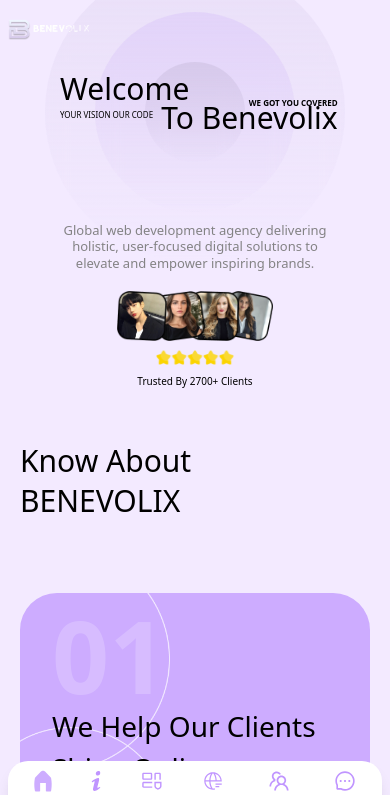
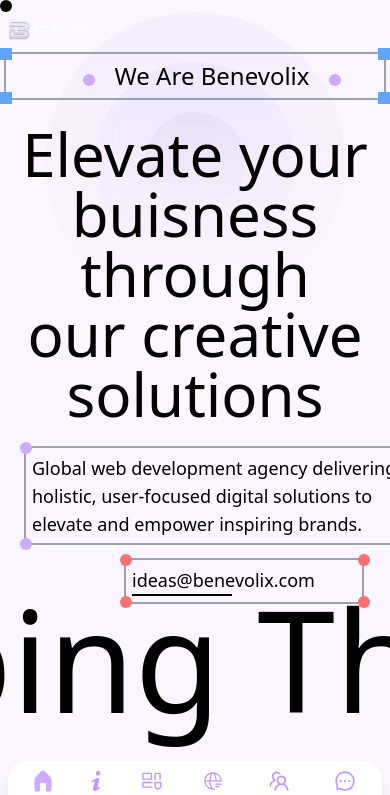
Before and after one commit to MuhammadZan/benevolix, a Next.js app: page / in a window 390 px wide. Shown: the top 795 px of the page. Built offline with nearby package versions, Linux system fonts and the light colour scheme.

Commit message:
hero section change

```diff
--- a/package.json
+++ b/package.json
@@ -14,6 +14,7 @@
     "next": "15.1.2",
     "react": "^19.0.0",
     "react-dom": "^19.0.0",
+    "react-fast-marquee": "^1.6.5",
     "swiper": "^11.1.15"
   },
   "devDependencies": {
--- /dev/null
+++ b/src/app/fonts/index.ts
@@ -0,0 +1,6 @@
+import { Montserrat } from "next/font/google";
+
+export const montserrat = Montserrat({
+  weight: "variable",
+  subsets: ["latin"],
+});
--- a/src/components/home/about.tsx
+++ b/src/components/home/about.tsx
@@ -98,7 +98,7 @@ const About = () => {
       .fromTo(
         ".portfolio",
         { xPercent: 130, rotate: 5, scale: 1.4, opacity: 0.7 },
-        { xPercent: 0, rotate: 0, scale: 1, opacity: 1 },
+        { xPercent: 0, rotate: 0, scale: 1, opacity: 1,ease:"power2.out" },
         "<"
       )
       .fromTo(".slider", { opacity: 0, y: 100 }, { opacity: 1, y: 0 })
@@ -112,7 +112,7 @@ const About = () => {
         justifyContent: "center",
         alignItems: "center",
       })
-      .fromTo(".tech-stack-text", { y: 5, scaleY: 0 }, { y: 0, scaleY: 1 })
+      .fromTo(".tech-stack-text", { y: 5, scale:0,opacity:0.5,transformOrigin:"bottom" }, { y: 0,scale:1,opacity:1 })
       .fromTo(
         ".contact-text",
         { opacity: 0, y: 10 },
--- a/src/components/home/heroSection.tsx
+++ b/src/components/home/heroSection.tsx
@@ -1,27 +1,101 @@
 import React, { useEffect, useState } from "react";
 import Image from "next/image";
-import c1 from "@/app/images/c1.png";
-import c2 from "@/app/images/c2.png";
-import c3 from "@/app/images/c3.png";
-import c4 from "@/app/images/c4.png";
-import stars from "@/app/images/stars.svg";
+import gsap from "gsap";
 import logo from "@/app/images/logo.png";
-
+import Marquee from "react-fast-marquee";
 const HeroSection = () => {
   const [activeRipple, setActiveRipple] = useState(0);
-
   useEffect(() => {
-    const timers = [
-      setTimeout(() => setActiveRipple(1), 0),
-      setTimeout(() => setActiveRipple(2), 500),
-      setTimeout(() => setActiveRipple(3), 1000),
-    ];
-
+    const timers = [setTimeout(() => setActiveRipple(3), 0)];
+    gsap
+      .timeline()
+      .to(".wrapper", {
+        opacity: 1,
+        width: 400,
+        delay: 0.5,
+        duration: 1,
+        ease: "power2.out",
+      })
+      .to(".wrapper-email", {
+        opacity: 1,
+        width: 250,
+        duration: 1.3,
+        ease: "power2.out",
+      })
+      .to(".line", {
+        width: 100,
+      },"<").to(".wrapper-description", {
+        opacity: 1,
+        width: 450,
+        duration: 1.3,
+        ease: "power2.out",
+      },"<")
+    gsap.fromTo(
+      ".tag-line",
+      {
+        y: 40,
+      },
+      {
+        opacity: 1,
+        y: 0,
+        delay: 0.5,
+        ease: "power2.out",
+      }
+    );
     return () => timers.forEach((timer) => clearTimeout(timer));
   }, []);
 
   return (
-    <div className="lg:-mt-[188px] md:-mt-[150px] -mt-[50px]">
+    <div className="h-screen  relative ">
+      <div className="absolute h-screen w-screen top-0 left-0 pt-12 z-50">
+        <div className="flex justify-center items-center">
+          <div className="wrapper w-0 overflow-hidden relative p-3 opacity-0">
+            <div className="absolute border-2 w-[98%] h-[85%] border-gray-400 top-1 left-1"></div>
+            <div className="h-3 w-3 bg-blue-400 absolute top-0 left-0"></div>
+            <div className="h-3 w-3 bg-blue-400 absolute top-0 right-0"></div>
+            <div className="h-3 w-3 bg-blue-400 absolute bottom-0 left-0"></div>
+            <div className="h-3 w-3 bg-blue-400 absolute bottom-0 right-0"></div>
+            <div className="flex justify-center items-center w-[400px] border-red gap-5 text-2xl capitalize ">
+              <div className="bg-primary w-3 h-3 rounded-full mt-2"></div>
+              we are benevolix
+              <div className="bg-primary w-3 h-3 rounded-full mt-2"></div>
+            </div>
+          </div>
+        </div>
+        <h1 className="text-center text-6xl mt-5 tag-line opacity-0">
+          Elevate your buisness through <br /> our creative solutions
+        </h1>
+        <div className="h-fit absolute bottom-20 w-screen">
+          <div className="wrapper-description absolute w-0 -top-28 overflow-hidden left-5 p-3 opacity-0">
+            <div className="absolute border-2 w-[98%] h-[92%] border-gray-400 top-1 left-1"></div>
+            <div className="h-3 w-3 rounded-full bg-primary absolute top-0 left-0"></div>
+            <div className="h-3 w-3 rounded-full bg-primary absolute top-0 right-0"></div>
+            <div className="h-3 w-3 rounded-full bg-primary absolute bottom-0 left-0"></div>
+            <div className="h-3 w-3 rounded-full bg-primary absolute bottom-0 right-0"></div>
+            <div className="flex justify-center flex-col w-[400px] text-lg ">
+              Global web development agency delivering holistic, user-focused
+              digital solutions to elevate and empower inspiring brands.
+            </div>
+          </div>
+          <h1 className="lg:text-[24px] md:text-[14px] text-[13px] text-[#7B7B7BED] lg:w-[470px] md:w-[350px] w-[265px] lg:leading-8 leading-tight relative md:mx-0 mx-auto md:text-left text-center"></h1>
+          <div className="wrapper-email absolute w-0 overflow-hidden right-5 p-3 opacity-0">
+            <div className="absolute border-2 w-[96%] h-[85%] border-gray-400 top-1 left-1"></div>
+            <div className="h-3 w-3 rounded-full bg-red-400 absolute top-0 left-0"></div>
+            <div className="h-3 w-3 rounded-full bg-red-400 absolute top-0 right-0"></div>
+            <div className="h-3 w-3 rounded-full bg-red-400 absolute bottom-0 left-0"></div>
+            <div className="h-3 w-3 rounded-full bg-red-400 absolute bottom-0 right-0"></div>
+            <div className="flex justify-center flex-col w-[250px] text-lg ">
+              ideas@benevolix.com
+              <div className="line h-0.5 w-0 bg-black"></div>
+            </div>
+          </div>
+          <Marquee className="text-[140px] flex items-center font-light">
+            <h1>Shaping The Future</h1>
+            <div className="bg-primary w-14 h-14 rounded-full mt-10 ml-32"></div>
+          </Marquee>
+        </div>
+      </div>
+
       <div className="md:hidden block">
         <Image
           src={logo}
@@ -32,24 +106,23 @@ const HeroSection = () => {
       <div className="relative lg:max-w-[1440px] md:max-w-[744px] max-w-[375px] mx-auto md:px-5 p-3">
         <div className="relative lg:w-[900px] lg:h-[900px] xl:w-[1073px] xl:h-[1073px] 2xl:h-[1073px] 2xl:w-[1073px] md:w-[650px] md:h-[650px] w-[300px] h-[300px] mx-auto flex items-center justify-center">
           <div
-            className={`absolute w-full h-full bg-gradient-to-b from-[#e9dff8] to-transparent backdrop-blur-md rounded-full transition-transform duration-1000 ease-out ${
+            className={`absolute w-full h-full bg-gradient-to-b from-[#e9dff84b] to-transparent backdrop-blur-md rounded-full transition-transform duration-1000 ease-out ${
               activeRipple >= 3 ? "scale-1 opacity-100" : "scale-0 opacity-0"
             }`}
           ></div>
           <div
-            className={`absolute lg:w-[600px] lg:h-[600px] xl:w-[777px] xl:h-[777px] 2xl:h-[777px] 2xl:w-[777px] md:w-[477px] md:h-[477px] w-[200px] h-[200px] bg-gradient-to-b from-[#e2d3f9] to-transparent backdrop-blur-md rounded-full transition-transform duration-1000 ease-out ${
+            className={`absolute lg:w-[600px] lg:h-[600px] xl:w-[777px] xl:h-[777px] 2xl:h-[777px] 2xl:w-[777px] md:w-[477px] md:h-[477px] w-[200px] h-[200px] bg-gradient-to-b from-[#e2d3f94b] to-transparent backdrop-blur-md rounded-full transition-transform duration-1000 ease-out ${
               activeRipple >= 2 ? "scale-1 opacity-100" : "scale-0 opacity-0"
             }`}
           ></div>
 
           <div
-            className={`absolute lg:w-[300px] lg:h-[300px] xl:w-[432px] xl:h-[432px] 2xl:h-[432px] 2xl:w-[432px] md:w-[232px] md:h-[232px] w-[100px] h-[100px]  bg-gradient-to-b from-[#D6C9EA] to-transparent backdrop-blur-md rounded-full transition-transform duration-1000 ease-out ${
+            className={`absolute lg:w-[300px] lg:h-[300px] xl:w-[432px] xl:h-[432px] 2xl:h-[432px] 2xl:w-[432px] md:w-[232px] md:h-[232px] w-[100px] h-[100px]  bg-gradient-to-b from-[#d6c9ea4b] to-transparent backdrop-blur-md rounded-full transition-transform duration-1000 ease-out ${
               activeRipple >= 1 ? "scale-1 opacity-100" : "scale-0 opacity-0"
             }`}
           ></div>
         </div>
-
-        <div className="w-[270px] md:w-[350px] lg:w-[660px] xl:w-[840px] 2xl:w-[840px] mx-auto ">
+        {/* <div className="w-[270px] md:w-[350px] lg:w-[660px] xl:w-[840px] 2xl:w-[840px] mx-auto ">
           <div className="absolute lg:top-[350px] md:top-[240px] top-[130px]">
             <h1 className="lg:text-[76px] xl:text-[96px] 2xl:text-[96px] md:text-5xl text-3xl text-secondary lg:leading-10 md:leading-[40px] leading-[17px]">
               Welcome
@@ -66,14 +139,11 @@ const HeroSection = () => {
               </h2>
             </div>
           </div>
-        </div>
+        </div> */}
 
-        <div className="lg:-mt-[200px] xl:-mt-[350px] 2xl:-mt-[350px] md:-mt-[200px] -mt-[40px] ">
+        {/* <div className="lg:-mt-[200px] xl:-mt-[350px] 2xl:-mt-[350px] md:-mt-[200px] -mt-[40px] ">
           <div className="md:flex justify-between   md:gap-5 gap-3 mx-auto items-center lg:w-[900px] xl:w-[1200px] 2xl:w-[1200px] w-full">
-            <h1 className="lg:text-[24px] md:text-[14px] text-[13px] text-[#7B7B7BED] lg:w-[470px] md:w-[350px] w-[265px] lg:leading-8 leading-tight relative md:mx-0 mx-auto md:text-left text-center">
-              Global web development agency delivering holistic, user-focused
-              digital solutions to elevate and empower inspiring brands.
-            </h1>
+
 
             <div className="md:mt-0 mt-5">
               <div className="flex relative group justify-center items-center">
@@ -104,7 +174,7 @@ const HeroSection = () => {
               </div>
             </div>
           </div>
-        </div>
+        </div> */}
       </div>
     </div>
   );
--- a/src/pages/index.tsx
+++ b/src/pages/index.tsx
@@ -1,13 +1,20 @@
 import React, { useEffect, useRef } from "react";
 import HomePage from "./homePage";
+import gsap from "gsap";
+import { montserrat } from "@/app/fonts";
 
 const Index = () => {
   const cursor = useRef<HTMLDivElement | null>(null);
   const editCursor = (e: any) => {
     const { clientX: x, clientY: y } = e;
-    if (cursor.current) {
-      cursor.current.style.left = x + "px";
-      cursor.current.style.top = y + "px";
+    let circle = cursor.current;
+    console.log(x, y, circle);
+    if (circle) {
+      gsap.to(circle, {
+        x: x,
+        y: y,
+        ease: "power2.out",
+      });
     }
   };
   useEffect(() => {
@@ -17,17 +24,12 @@ const Index = () => {
   }, []);
   return (
     <>
-      <div className="">
+      <div>
+        <div
+          className="fixed w-3 h-3 bg-white rounded-full z-[1001] mix-blend-difference pointer-events-none"
+          ref={cursor}
+        ></div>
         <HomePage />
-        <div className="hidden lg:block">
-          <div
-            className="cursor z-20"
-            ref={cursor}
-            onClick={() => {
-              alert("cursor click"), console.log("click");
-            }}
-          ></div>
-        </div>
       </div>
     </>
   );
--- a/src/styles/globals.css
+++ b/src/styles/globals.css
@@ -3,7 +3,7 @@
 @tailwind utilities;
 
 body {
-  background-color: #f3eaff;
+  background-color: #faf5ff;
   overflow-x: hidden;
   cursor: none;
 }
@@ -55,11 +55,11 @@ body {
 .cursor {
   pointer-events: none;
   position: fixed;
-  padding: 0.3rem;
+  padding: 5rem;
   background-color: #fff;
   border-radius: 50%;
-  mix-blend-mode: difference;
-  transition: transform 0.4s ease-in-out;
+  mix-blend-mode: lighten;
+  /* transition: all 0.1s ease; */
 }
 .hover-input {
   position: absolute;
```
Also changed, not shown: src/components/globals/header.tsx (+78 -19 lines), src/components/shared/button.tsx (+9 -11 lines), 1 other file (tests, documents, lock files or other folders).
